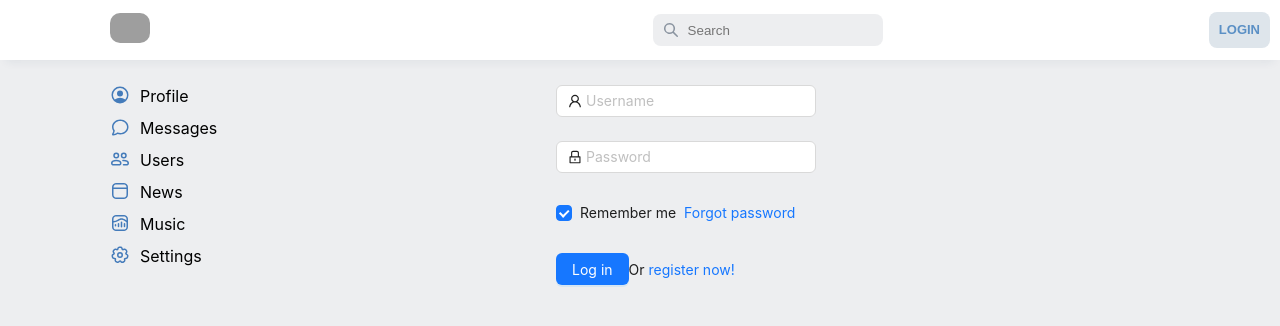
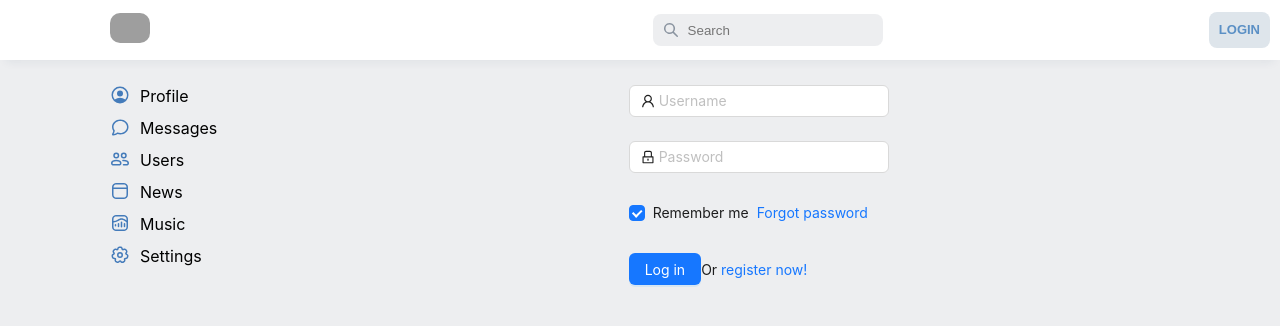
Before and after one commit to ArtemYanchenko/social-network, a React (Create React App) app: page /login in a window 1280 px wide. Shown: the top 326 px of the page. Built offline with nearby package versions, Linux system fonts and the light colour scheme; no server answers; grey boxes are pictures that could not be loaded.

Commit message:
refactoring after 68 lesson ( login )

```diff
--- a/package.json
+++ b/package.json
@@ -14,7 +14,7 @@
     "@types/react-dom": "^16.9.0",
     "@types/react-redux": "^7.1.9",
     "@types/react-router-dom": "^5.1.5",
-    "@types/redux-form": "^8.2.6",
+    "@types/redux-form": "^8.3.5",
     "antd": "^5.6.3",
     "axios": "^1.4.0",
     "classnames": "^2.2.6",
@@ -25,7 +25,7 @@
     "react-router-dom": "^5.2.0",
     "react-scripts": "5.0.1",
     "redux": "^4.0.5",
-    "redux-form": "^8.3.6",
+    "redux-form": "^8.3.10",
     "redux-thunk": "^2.3.0",
     "reselect": "^4.0.0",
     "typescript": "^4.4.2",
--- a/src/bll/auth-reducer.ts
+++ b/src/bll/auth-reducer.ts
@@ -88,5 +88,5 @@ export type LoginValues = {
     email: string
     password: string
     rememberMe?: boolean
-    captcha?: boolean
+    captcha?: string
 }
--- a/src/bll/redux-store.ts
+++ b/src/bll/redux-store.ts
@@ -4,6 +4,7 @@ import {dialogsReducer} from './dialogs-reducer';
 import {userReducer} from './user-reducer';
 import {authReducer} from './auth-reducer';
 import thunk, {ThunkDispatch} from 'redux-thunk';
+import { reducer as formReducer } from 'redux-form'
 
 export type AppStateType = ReturnType<typeof rootReducer>
 
@@ -11,7 +12,8 @@ const rootReducer = combineReducers({
     profilePage: profileReducer,
     dialogsPage: dialogsReducer,
     usersPage:userReducer,
-    auth:authReducer
+    auth:authReducer,
+    form:formReducer
 })
 
 
--- a/src/components/Login/Login.module.css
+++ b/src/components/Login/Login.module.css
@@ -1,7 +1,9 @@
 .loginWrapper {
     display: flex;
-    margin-left: 30%;
     z-index: 100;
+    flex-direction: column;
+    justify-content: center;
+    align-items: center;
 }
 
 .loginForm {
--- a/src/components/Login/LoginContainer.tsx
+++ b/src/components/Login/LoginContainer.tsx
@@ -1,21 +1,36 @@
+import React from 'react';
 import {connect} from 'react-redux';
-import Login from './Login';
-import {AppDispatch, AppStateType} from '../../bll/redux-store';
+import {AppStateType} from '../../bll/redux-store';
 import {loginTC, LoginValues} from '../../bll/auth-reducer';
+import {Redirect} from 'react-router-dom';
+import {LoginWithReduxForm} from './LoginForm';
+import styles from './Login.module.css'
 
-const mapStateToProps = (state: AppStateType) => {
- return {}
+type MapStateToPropsType = {
+    isLoggedIn: boolean
 }
 
-const mapDispatchToProps = (dispatch: AppDispatch) => {
-    return {
-        login: (values: LoginValues) => {
-            dispatch(loginTC(values))
-        }
-    }
+type MapDispatchToPropsType = {
+    login: (values: LoginValues) => void
 }
 
-export type LoginPropsType = {} & { login: (values: LoginValues) => void }
+const mapStateToProps = (state: AppStateType):MapStateToPropsType => ({isLoggedIn:state.auth.isLoggedIn})
 
 
-export default connect(mapStateToProps, mapDispatchToProps)(Login)
+type LoginPropsType = MapStateToPropsType & MapDispatchToPropsType
+
+const Login = (props: LoginPropsType) => {
+    const onSubmit = (formData: LoginValues) => {
+        props.login(formData)
+        debugger
+    }
+    if (props.isLoggedIn) return <Redirect to={'/profile'}/>
+
+    return (
+        <div className={styles.loginWrapper}>
+            <LoginWithReduxForm onSubmit={onSubmit} captcha={''}/>
+        </div>
+    );
+};
+
+export default connect(mapStateToProps, {login:loginTC})(Login)
--- a/src/components/Login/Login.tsx
+++ b/src/components/Login/LoginForm.tsx
@@ -1,16 +1,19 @@
-import React from 'react';
+import React, {FC} from 'react';
 import {LockOutlined, UserOutlined} from '@ant-design/icons';
 import {Button, Checkbox, Form, Input} from 'antd';
 import classes from './Login.module.css';
-import {LoginPropsType} from './LoginContainer';
-import {LoginValues} from '../../bll/auth-reducer';
+import {loginTC, LoginValues} from '../../bll/auth-reducer';
+import {InjectedFormProps, reduxForm} from 'redux-form';
 
-const Login = (props:LoginPropsType) => {
+type LoginFormOwnProp = {
+    captcha: string | null
+}
+
+const LoginForm:FC<InjectedFormProps<LoginValues, LoginFormOwnProp> & LoginFormOwnProp> = ({handleSubmit,error,captcha}) => {
 
     const onFinish = (values: LoginValues) => {
-       props.login(values)
         console.log(values)
-        // dispatch(loginTC(values))
+        loginTC(values)
     };
 
     return (
@@ -55,7 +58,12 @@ const Login = (props:LoginPropsType) => {
                 </Form.Item>
             </Form>
         </div>
+
     );
 };
 
-export default Login;
+
+
+export const LoginWithReduxForm = reduxForm<LoginValues, LoginFormOwnProp>({
+    form: 'login'
+})(LoginForm)
```
Also changed, not shown: 1 other file (tests, documents, lock files or other folders).
